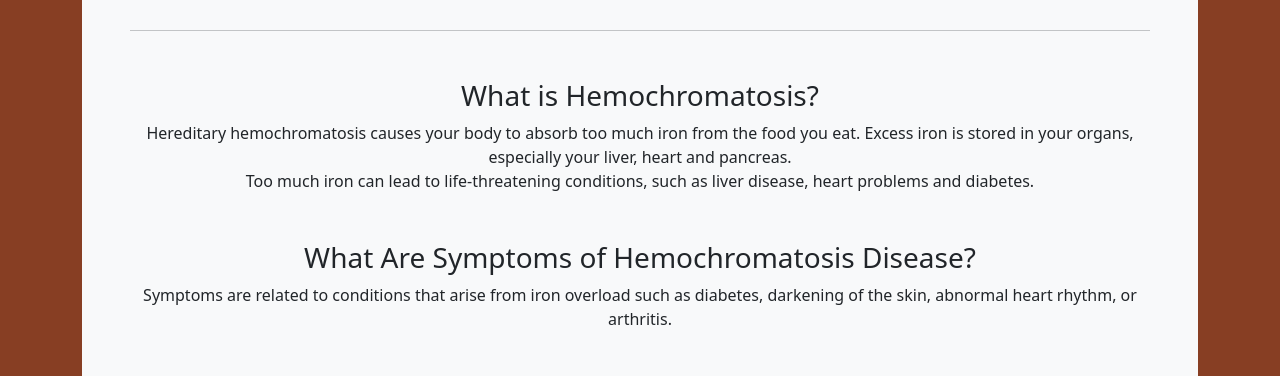
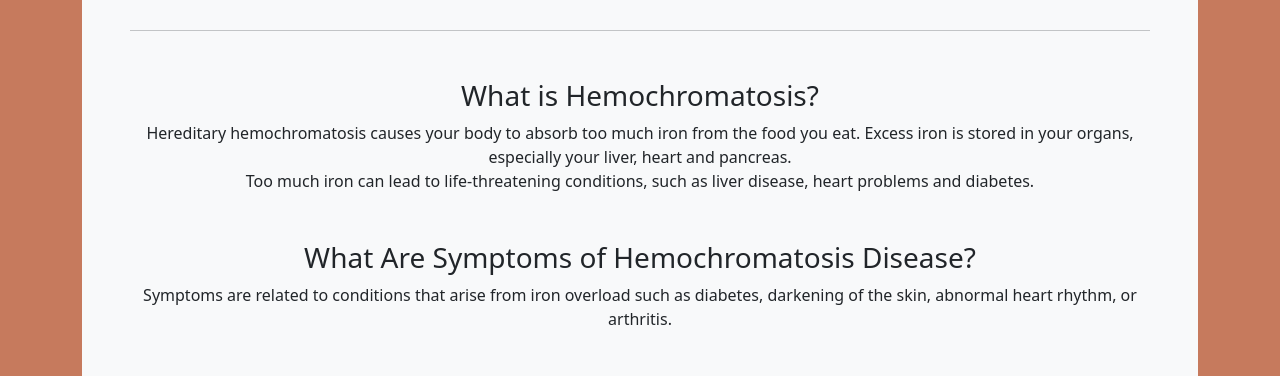
Before and after one commit to greg93john/stimulating-talks-with-tee, a website: page index.html in a window 1280 px wide. Shown: the part 272-648 px from the top of the page. Drawn offline with nearby package versions, Linux system fonts and the light colour scheme; a web font is replaced by a local one.

Commit message:
Updates color of background

```diff
--- a/css/styles.css
+++ b/css/styles.css
@@ -1,6 +1,6 @@
 body {
   padding-top: 4.5rem;
-  background-color: #873e23;
+  background-color: #C67a5d;
 }
 
 .talks-with-tee-title {
```
